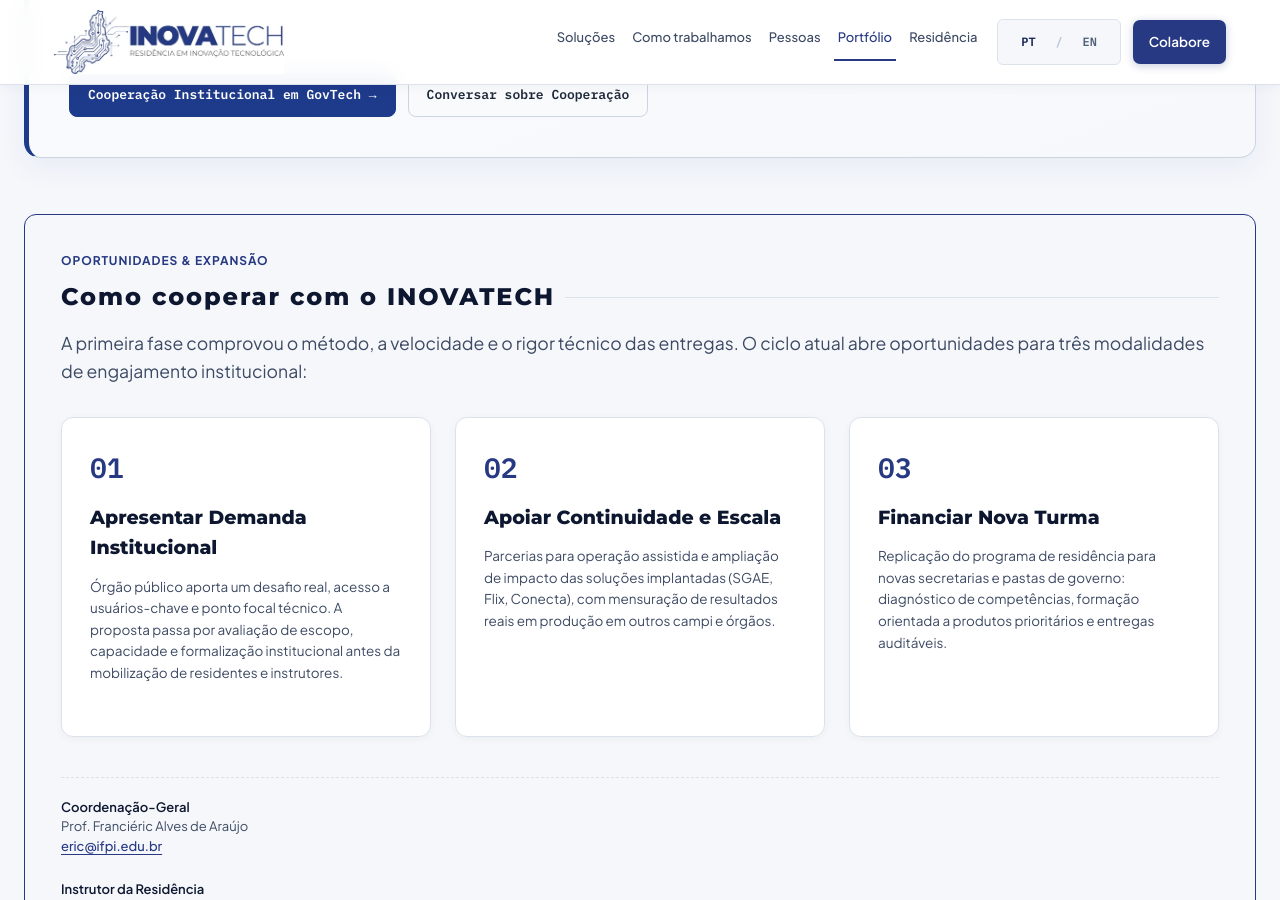
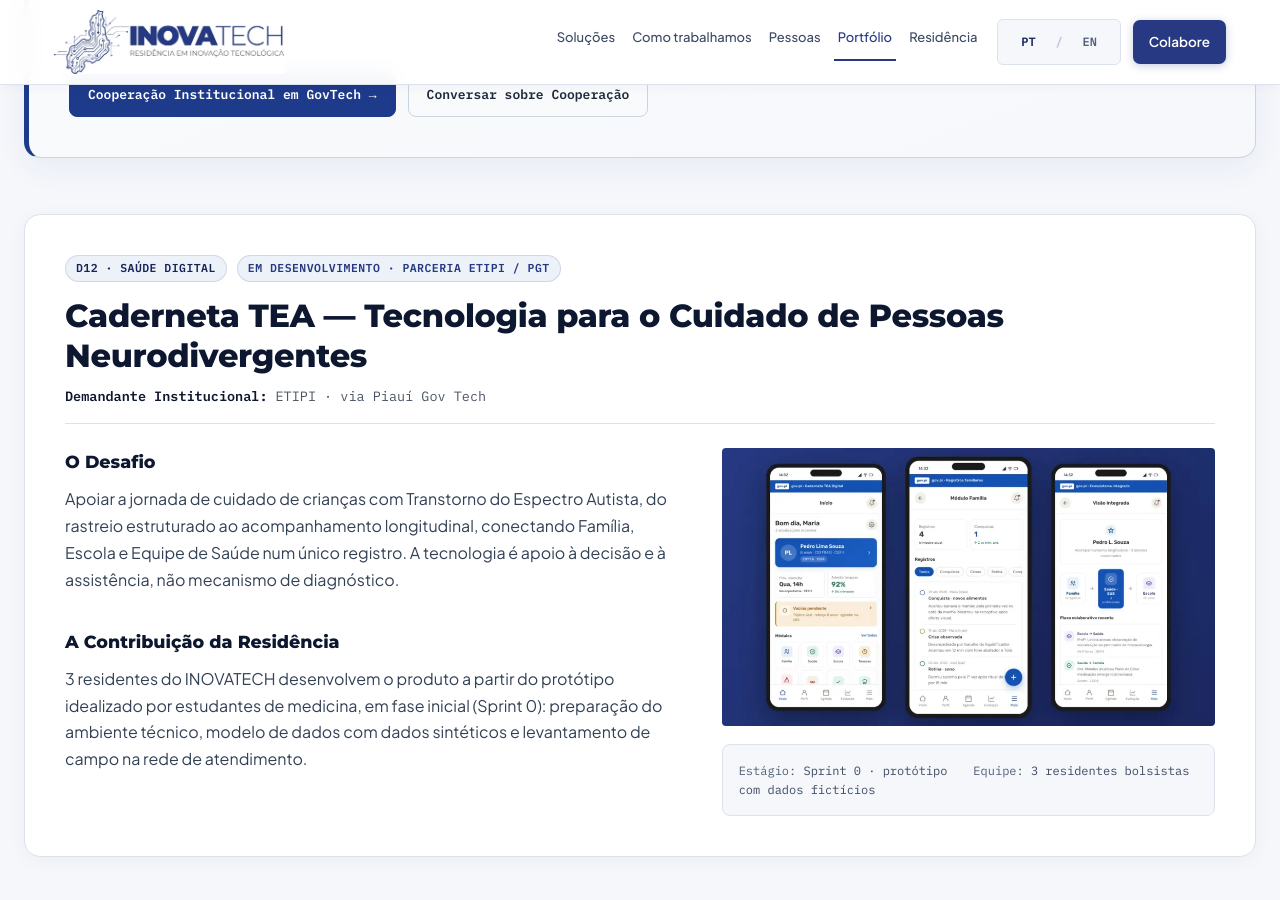
Before and after one commit to inovatech-ifpi/portal, a Jekyll site: the page built from portfolio.md, in a window 1280 px wide and 900 px high, scrolled down 7012 px. Built offline with Jekyll 4.4.1, drawn with Linux system fonts in a browser that asks for light colours.

Commit message:
fix(portal): card da Caderneta TEA no portfólio (âncora #caderneta-tea)
Os links do rodapé e da home apontam para /portfolio/#caderneta-tea desde
4c0fd0f, mas o portfólio não tinha o card, e o portal-check falhava por
âncora ausente. Card enxuto em pt/en, só com o que já está registrado:
desafio, protótipo da medicina, Sprint 0 e residentes.

Co-Authored-By: Claude Opus 5.5 <noreply@anthropic.com>

```diff
--- a/portfolio.md
+++ b/portfolio.md
@@ -12,6 +12,7 @@ url_en: /en/portfolio/
 {% assign flix = site.data.portal.projects | where: "slug", "flix" | first %}
 {% assign conecta = site.data.portal.projects | where: "slug", "conecta" | first %}
 {% assign spia = site.data.portal.projects | where: "slug", "spia" | first %}
+{% assign tea = site.data.portal.projects | where: "slug", "caderneta-tea" | first %}
 {% assign coordination = site.data.portal.public_contacts | where: "id", "coordination" | first %}
 {% assign technical = site.data.portal.public_contacts | where: "id", "technical" | first %}
 {% assign state_contact = site.data.portal.public_contacts | where: "id", "state" | first %}
@@ -612,6 +613,43 @@ url_en: /en/portfolio/
     </div>
   </article>
 
+  <article class="hub-case-card" id="caderneta-tea">
+    <header class="hub-case-card-head">
+      <div class="hub-case-badge-row mono">
+        <span class="badge-code">D12 · SAÚDE DIGITAL</span>
+        <span class="badge-status">{{ tea.stage | upcase }}</span>
+      </div>
+      <h2>Caderneta TEA — Tecnologia para o Cuidado de Pessoas Neurodivergentes</h2>
+      <p class="hub-case-demandante mono">
+        <strong>Demandante Institucional:</strong> ETIPI · via Piauí Gov Tech
+      </p>
+    </header>
+
+    <div class="hub-case-grid">
+      <div class="hub-case-text">
+        <div class="hub-case-block">
+          <h3>O Desafio</h3>
+          <p>
+            Apoiar a jornada de cuidado de crianças com Transtorno do Espectro Autista, do rastreio estruturado ao acompanhamento longitudinal, conectando Família, Escola e Equipe de Saúde num único registro. A tecnologia é apoio à decisão e à assistência, não mecanismo de diagnóstico.
+          </p>
+        </div>
+        <div class="hub-case-block">
+          <h3>A Contribuição da Residência</h3>
+          <p>
+            {{ tea.residents }} residentes do INOVATECH desenvolvem o produto a partir do protótipo idealizado por estudantes de medicina, em fase inicial (Sprint 0): preparação do ambiente técnico, modelo de dados com dados sintéticos e levantamento de campo na rede de atendimento.
+          </p>
+        </div>
+      </div>
+      <div class="hub-case-media">
+        {% include imagem.html src="/assets/img/equipes/telas-caderneta-tea.jpg" alt="Três telas do protótipo da Caderneta TEA em celulares, com início, registros da família e visão integrada" class="hub-case-img" sizes="(min-width: 1100px) 560px, 100vw" %}
+        <div class="hub-case-card-stats mono">
+          <div><span>Estágio:</span> Sprint 0 · protótipo com dados fictícios</div>
+          <div><span>Equipe:</span> {{ tea.residents }} residentes bolsistas</div>
+        </div>
+      </div>
+    </div>
+  </article>
+
   <!-- SEÇÃO 05: COMO PARTICIPAR E PRÓXIMO CICLO -->
   <section class="hub-showroom-cta-box" id="proximo-ciclo">
     <div class="hub-showroom-cta-head">
```
Also changed, not shown: en/portfolio.md (+38 -0 lines).
